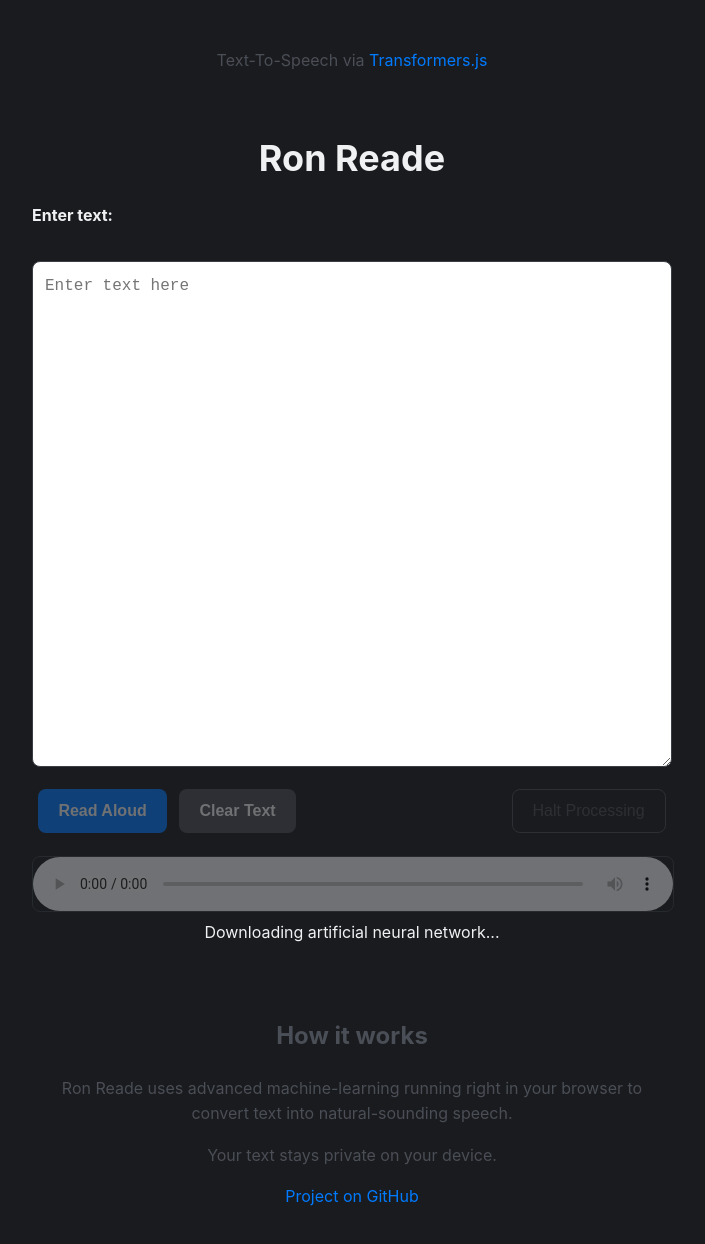
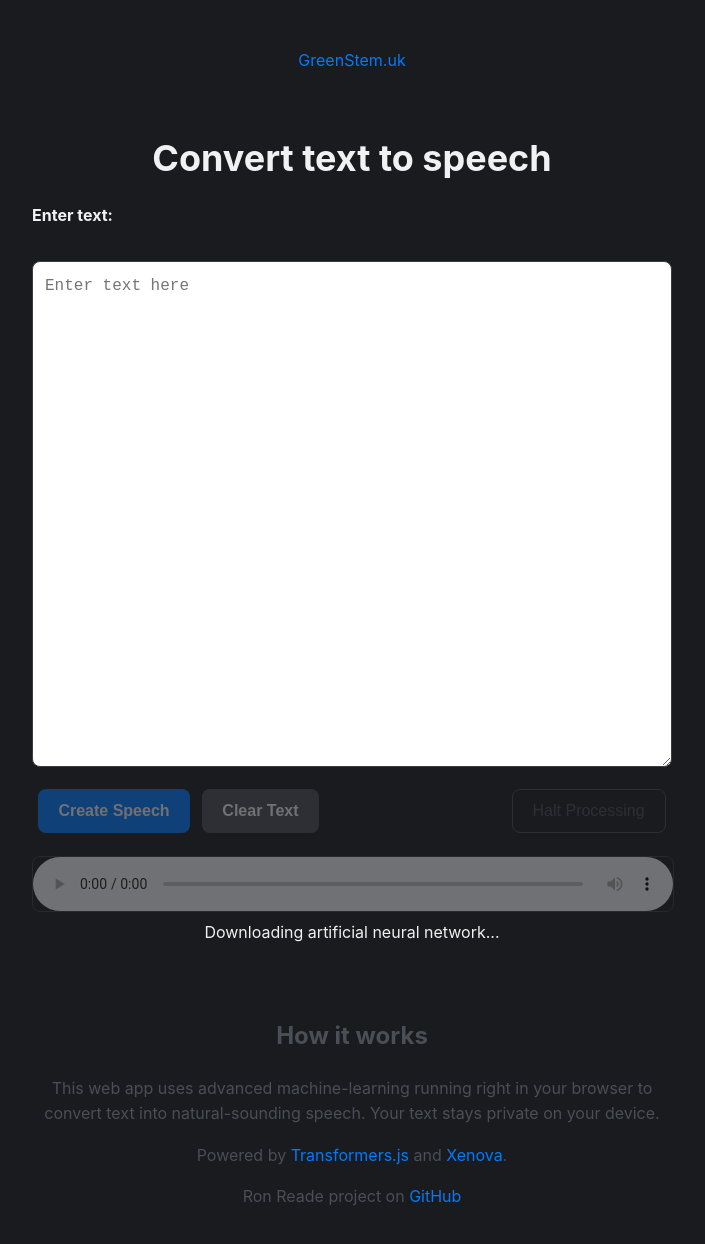
Before and after one commit to martinmphil/ron_reade, a website built with Vite: page docs/initial-view.html in a window 1280 px wide. Shown: the whole page, without its empty margins (288-993 px from the left). Built offline with nearby package versions, Linux system fonts and the light colour scheme.

Commit message:
initial HTML view for the web app

```diff
--- a/jottings/initial-view.html
+++ b/docs/initial-view.html
@@ -10,40 +10,44 @@
 
 <body>
   <header>
-    <p>Text-To-Speech via <a
-        href="https://huggingface.co/docs/transformers.js/index">Transformers.js</a></p>
+    <a href="https://greenstem.uk/demo">GreenStem.uk</a>
   </header>
 
   <main>
-    <h1>Ron Reade</h1>
+    <h1>Convert text to speech</h1>
     <p><label for="ron_text">Enter text:</label></p>
     <textarea name="ron_text" id="ron_text" rows="20" cols="33"
       placeholder="Enter text here"></textarea>
     <div class="button-group">
-      <button id="process_text_button" type="button" disabled>Read Aloud</button>
+      <button id="process_text_button" type="button" disabled>Create Speech</button>
       <button id="clear_button" type="button" disabled>Clear Text</button>
       <button id="halt_button" type="button" disabled>Halt Processing</button>
     </div>
     <audio id="audio_output" controls
-      style="opacity: 0.4; transition: opacity 0.3s ease-in-out;">
+      style="opacity: 0.4; transition: opacity 0.2s ease-in-out;">
     </audio>
     <p id="status_report">Downloading artificial neural network...</p>
     <progress id="progress_bar" max="100" value="0"
-      style="opacity: 0; transition: opacity 0.3s ease-in-out; width: 100%;">
+      style="opacity: 0; transition: opacity 0.2s ease-in-out; width: 100%;">
     </progress>
   </main>
 
   <footer>
     <h2>How it works</h2>
     <p>
-      Ron Reade uses advanced machine-learning running right in your browser to convert text
-      into natural-sounding speech.
+      This web app uses advanced machine-learning running right in your browser to
+      convert text into natural-sounding speech. Your text stays private on your device.
     </p>
     <p>
-      Your text stays private on your device.
+      Powered by <a href="https://huggingface.co/docs/transformers.js/index" target="_blank"
+        rel="noopener noreferrer">Transformers.js</a>
+      and <a href="https://huggingface.co/Xenova/speecht5_tts" target="_blank"
+        rel="noopener noreferrer">Xenova</a>.
     </p>
-    <p><a href="https://github.com/martinmphil/ron_reade" target="_blank"
-        rel="noopener noreferrer">Project on GitHub</a></p>
+    <p>
+      Ron Reade project on <a href="https://github.com/martinmphil/ron_reade" target="_blank"
+        rel="noopener noreferrer">GitHub</a>
+    </p>
   </footer>
 
 </body>
--- a/src/initial-view.ts
+++ b/src/initial-view.ts
@@ -1,39 +1,43 @@
 export const initialView =
   `
 <header>
-  <p>Text-To-Speech via <a
-      href="https://huggingface.co/docs/transformers.js/index">Transformers.js</a></p>
+  <a href="https://greenstem.uk/demo">GreenStem.uk</a>
 </header>
 
 <main>
-  <h1>Ron Reade</h1>
+  <h1>Convert text to speech</h1>
   <p><label for="ron_text">Enter text:</label></p>
   <textarea name="ron_text" id="ron_text" rows="20" cols="33"
     placeholder="Enter text here"></textarea>
   <div class="button-group">
-    <button id="process_text_button" type="button" disabled>Read Aloud</button>
+    <button id="process_text_button" type="button" disabled>Create Speech</button>
     <button id="clear_button" type="button" disabled>Clear Text</button>
     <button id="halt_button" type="button" disabled>Halt Processing</button>
   </div>
   <audio id="audio_output" controls
-    style="opacity: 0.4; transition: opacity 0.3s ease-in-out;">
+    style="opacity: 0.4; transition: opacity 0.2s ease-in-out;">
   </audio>
   <p id="status_report">Downloading artificial neural network...</p>
   <progress id="progress_bar" max="100" value="0"
-    style="opacity: 0; transition: opacity 0.3s ease-in-out; width: 100%;">
+    style="opacity: 0; transition: opacity 0.2s ease-in-out; width: 100%;">
   </progress>
 </main>
 
 <footer>
   <h2>How it works</h2>
   <p>
-    Ron Reade uses advanced machine-learning running right in your browser to convert text
-    into natural-sounding speech.
+    This web app uses advanced machine-learning running right in your browser to
+    convert text into natural-sounding speech. Your text stays private on your device.
   </p>
   <p>
-    Your text stays private on your device.
+    Powered by <a href="https://huggingface.co/docs/transformers.js/index" target="_blank"
+      rel="noopener noreferrer">Transformers.js</a>
+    and <a href="https://huggingface.co/Xenova/speecht5_tts" target="_blank"
+      rel="noopener noreferrer">Xenova</a>.
   </p>
-  <p><a href="https://github.com/martinmphil/ron_reade" target="_blank"
-      rel="noopener noreferrer">Project on GitHub</a></p>
+  <p>
+    Ron Reade project on <a href="https://github.com/martinmphil/ron_reade" target="_blank"
+      rel="noopener noreferrer">GitHub</a>
+  </p>
 </footer>
 `
```
